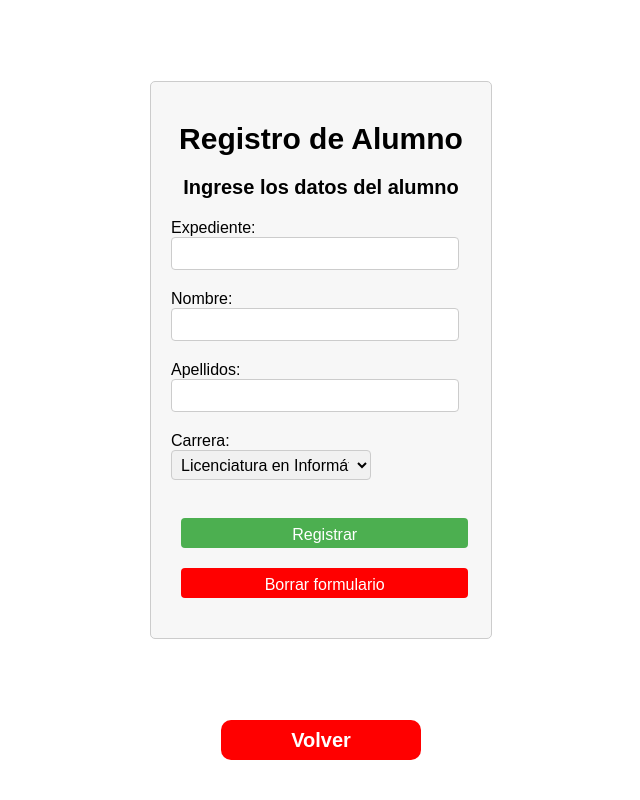
After one commit to DCentenoGlez/ProyectoFinal-Alfas, a PHP site: page /Administrador/registrarAlumno.php in a window 1280 px wide. The commit adds this page. Shown: the whole page, without its empty margins (319-959 px from the left). Run offline with PHP 8.4, Linux system fonts and the light colour scheme; data that the repository does not hold is empty.

Commit message:
Se modificó estilos para el boton de volver

```diff
--- /dev/null
+++ b/Administrador/registrarAlumno.php
@@ -0,0 +1,57 @@
+<!DOCTYPE html>
+<html>
+<head>
+    <link rel="stylesheet" type="text/css" href="../estilo.css">
+    <script src="script.js"></script>
+</head>
+<?php
+$idTemp = $_POST['id'];
+?>
+<body>
+    <div class="container">
+        <form class="login-form" method="POST" action="insertarAlumno.php">
+            <input type="hidden" name="id" value="<?php echo $idTemp; ?>">
+            <h1>Registro de Alumno</h1>
+            <h3>Ingrese los datos del alumno</h3>
+            <div class="form-group">
+                <label for="expediente">Expediente:</label>
+                <input type="text" id="expediente" name="expediente" required>
+            </div>
+            <div class="form-group">
+                <label for="nombre">Nombre:</label>
+                <input type="text" id="nombre" name="nombre" required>
+            </div>
+            <div class="form-group">
+                <label for="apellidos">Apellidos:</label>
+                <input type="text" id="apellidos" name="apellidos" required>
+            </div>
+            <div class="form-group">
+                <label for="materia">Carrera:</label>
+                <select id="materia" name="materia" class="lista-desplegable" >
+                    <option value="opcion1">Licenciatura en Informática</option>
+                    <option value="opcion2">Licenciatura en Administración de las T.I.</option>
+                    <option value="opcion3">Ingeniería de Software</option>
+                    <option value="opcion4">Ingeniería en Computación</option>
+                    <option value="opcion5">Ingeniería en Telecomunicaciones y Redes</option>
+                </select>
+            </div><br>
+            <div class="form-group">
+                <input type="submit" value="Registrar" class="boton" onclick="enviarFormulario2(event)">
+            </div>
+            <div class="form-group">
+                <input type="reset" value="Borrar formulario" class="boton" onclick="borrarFormulario()">
+            </div>
+        </form>
+
+    </div>
+    <div id="CentrarBoton">
+        <form class="formVolver" action="inicioAdmin.php" method="POST">
+            <div class="form-group">
+                <input type="hidden" name="id" value="<?php echo $idTemp; ?>">
+                <input type="submit" id="btnVolver" value="Volver">
+            </div>
+        </form>
+    </div>
+
+</body>
+</html>
--- a/estilo.css
+++ b/estilo.css
@@ -114,6 +114,14 @@
 
 .form-group input[type="reset"]:hover {
     background-color: #ad0000;
+}
+
+.formVolver{
+    align-items: center;
+}
+
+.formVolver input{
+    background-color: red;
 }
 
 /*-----------------------------------------*/
@@ -396,3 +404,27 @@ li {
     align-items: center;
     justify-content: center;
 }
+
+/*
+
+*/
+
+#btnVolver {
+    width: 200px;
+    height: 40px;
+    border: none;
+    border-radius: 10px;
+    background-color: red;
+    color: white;
+    font-weight: bold;
+    font-size: 20px;
+}
+
+#btnVolver:hover {
+    background-color: #c23616;
+}
+
+#CentrarBoton{
+    display: grid;
+    justify-content: space-around;
+}
--- a/login/index.php
+++ b/login/index.php
@@ -10,7 +10,7 @@
             <h3>Ingrese sus datos para comenzar</h3>
             <div class="form-group">
                 <label for="email">Expediente: :</label>
-                <input type="email" id="email" name="email" required>
+                <input type="text" id="email" name="email" required>
             </div>
             <div class="form-group">
                 <label for="password">Contraseña:</label>
```
Also changed, not shown: Administrador/insertarAlumno.php (added).
